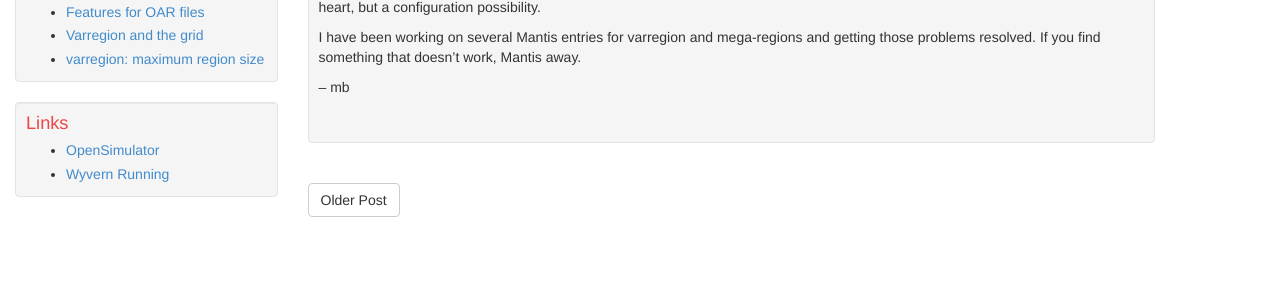
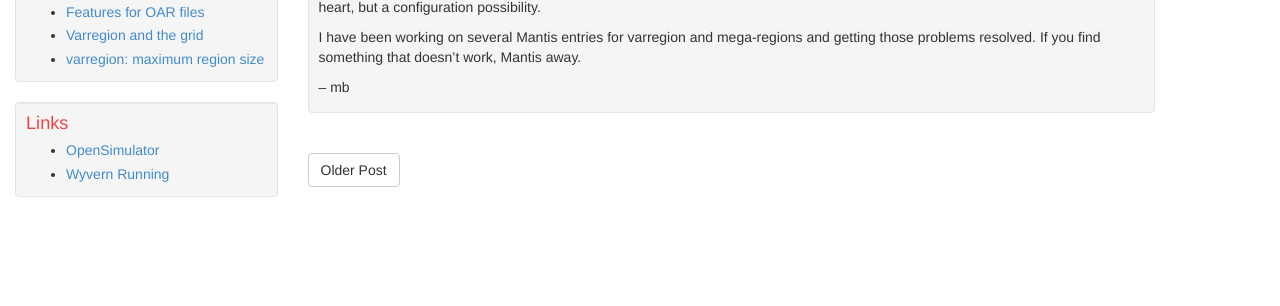
Before and after one commit to Misterblue/misterblue.github.io, a Jekyll site: the page built from _posts/2014-02-16-tweaking-mega-regions.md, in a window 1280 px wide. Shown: the part 264-570 px from the top of the page. Built offline with Jekyll 4.4.1, drawn with Linux system fonts in a browser that asks for light colours; Markdown is read by kramdown in place of the engine named in the settings; comment, search, counter and statistics services are not loaded.

```diff
--- a/_posts/2014-02-16-tweaking-mega-regions.md
+++ b/_posts/2014-02-16-tweaking-mega-regions.md
@@ -30,5 +31,3 @@ One side effect of the changes is to allow combining varregions into mega-region
 I have been working on several Mantis entries for varregion and mega-regions and getting those problems resolved. If you find something that doesn't work, Mantis away.
 
 -- mb
-
-&nbsp;
```
Also changed, not shown: other parts of _posts/2014-02-16-tweaking-mega-regions.md (+1 -0 lines), 1 other file.
